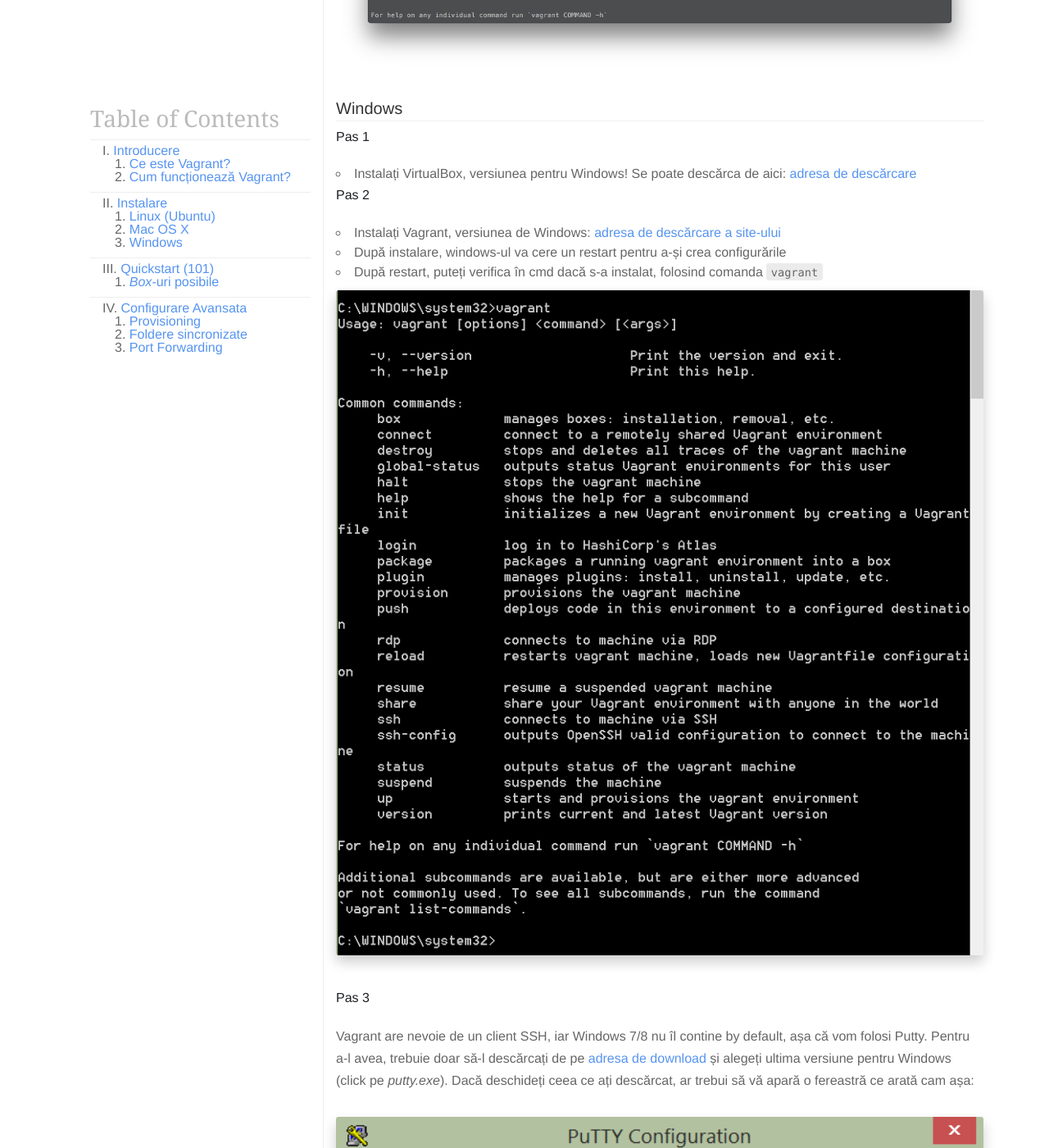
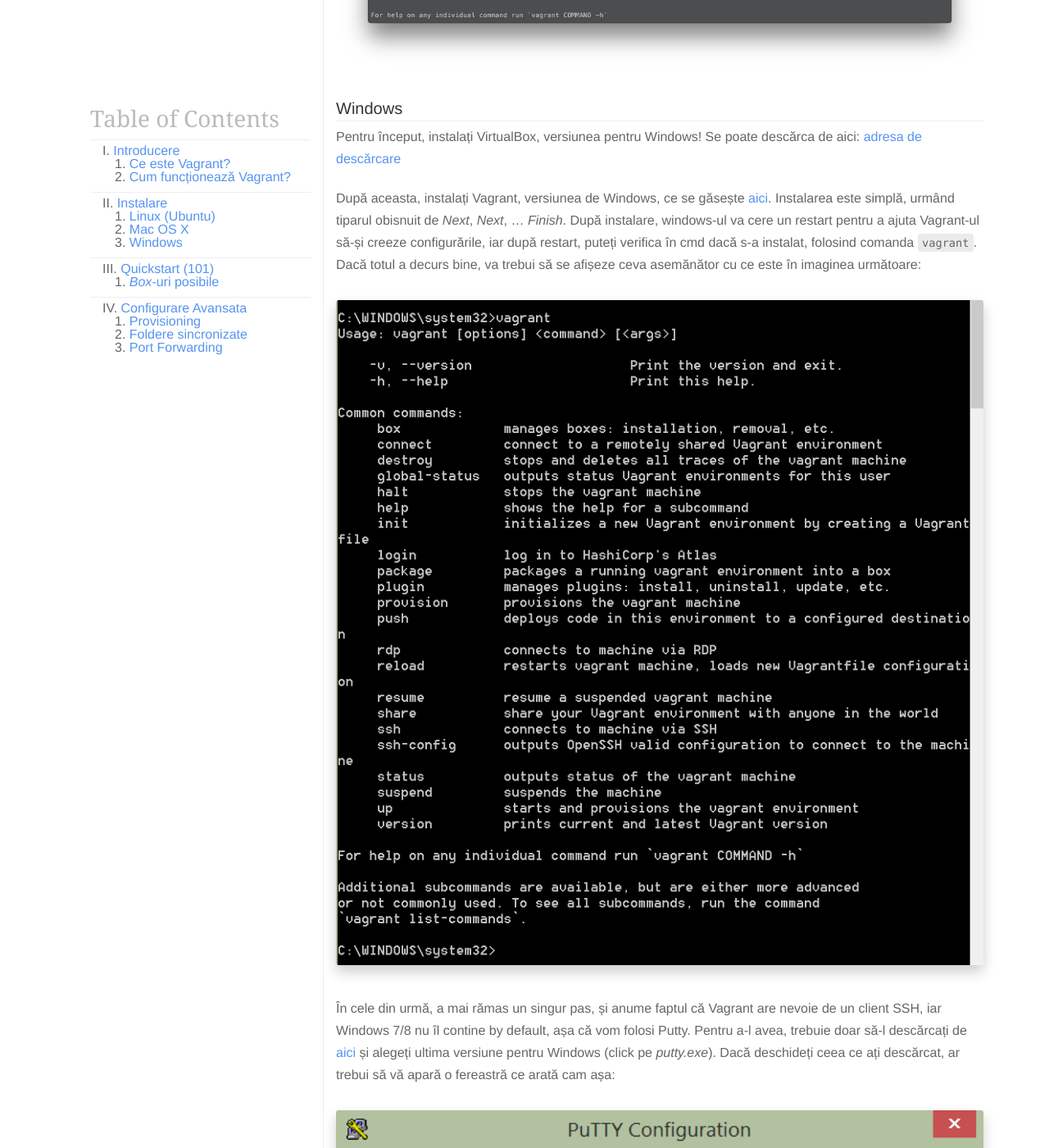
Before and after one commit to sabinmarcu/vagrant-tutorial, a Jekyll site: the page built from index.md, in a window 1280 px wide and 1400 px high, scrolled down 10782 px. Shown: the whole window at 82% size. Built offline with Jekyll 4.4.1, drawn with Linux system fonts in a browser that asks for light colours; nearby versions of some CDN libraries; Markdown is read by kramdown in place of the engine named in the settings.

Commit message:
uodated install for windows

````diff
--- a/_includes/article.md
+++ b/_includes/article.md
@@ -100,22 +100,13 @@
 
 ### Windows
 
-**Pas 1**
+Pentru început, instalați VirtualBox, versiunea pentru Windows! Se poate descărca de aici: [adresa de descărcare](https://www.virtualbox.org/wiki/Downloads)
 
-- Instalați VirtualBox, versiunea pentru Windows! Se poate descărca de aici: [adresa de descărcare](https://www.virtualbox.org/wiki/Downloads)
-
-**Pas 2**
-
-- Instalați Vagrant, versiunea de Windows: [adresa de descărcare a site-ului](http://www.vagrantup.com/downloads.html)
-- După instalare, windows-ul va cere un restart pentru a-și crea configurările
-- După restart, puteți verifica în cmd dacă s-a instalat, folosind comanda ```vagrant
-```
+După aceasta, instalați Vagrant, versiunea de Windows, ce se găsește [aici](http://www.vagrantup.com/downloads.html). Instalarea este simplă, urmând tiparul obisnuit de _Next_, _Next_, ... _Finish_. După instalare, windows-ul va cere un restart pentru a ajuta Vagrant-ul să-și creeze configurările, iar după restart, puteți verifica în cmd dacă s-a instalat, folosind comanda ```vagrant```. Dacă totul a decurs bine, va trebui să se afișeze ceva asemănător cu ce este în imaginea următoare:
 
 [![Imagine vagrant cmd](assets/images/vagrant/windows/vagrant_cmd.png)](assets/images/vagrant/windows/vagrant_cmd.png)
 
-**Pas 3**
-
-Vagrant are nevoie de un client SSH, iar Windows 7/8 nu îl contine by default, așa că vom folosi Putty. Pentru a-l avea, trebuie doar să-l descărcați de pe [adresa de download](http://www.chiark.greenend.org.uk/~sgtatham/putty/download.html) și alegeți ultima versiune pentru Windows (click pe _putty.exe_). Dacă deschideți ceea ce ați descărcat, ar trebui să vă apară o fereastră ce arată cam așa:
+În cele din urmă, a mai rămas un singur pas, și anume faptul că Vagrant are nevoie de un client SSH, iar Windows 7/8 nu îl contine by default, așa că vom folosi Putty. Pentru a-l avea, trebuie doar să-l descărcați de [aici](http://www.chiark.greenend.org.uk/~sgtatham/putty/download.html) și alegeți ultima versiune pentru Windows (click pe _putty.exe_). Dacă deschideți ceea ce ați descărcat, ar trebui să vă apară o fereastră ce arată cam așa:
 
 [![Imagine putty](assets/images/vagrant/windows/putty.png)](assets/images/vagrant/windows/putty.png)
 
````
